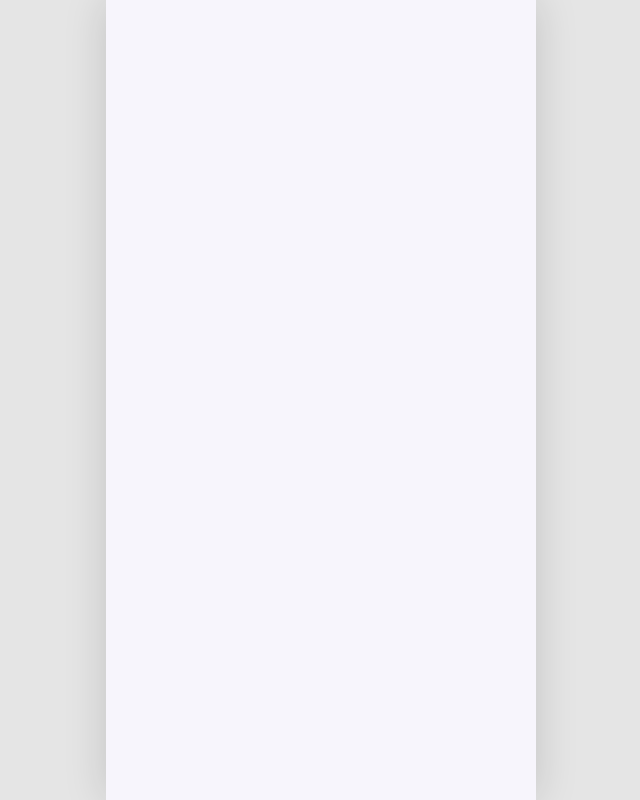
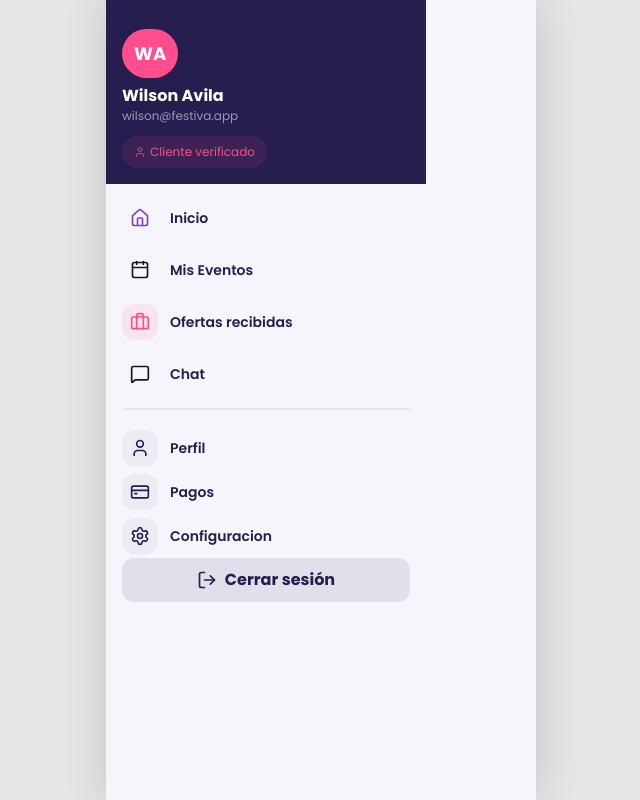
Before and after one commit to AlejandroGBC/Festiva, a Next.js app: page / in a window 1280 px wide. Shown: the whole page, without its empty margins (319-959 px from the left). Built offline with nearby package versions, Linux system fonts and the light colour scheme.

Commit message:
sidebar medianamente terminado

```diff
--- a/src/app/page.tsx
+++ b/src/app/page.tsx
@@ -1,2 +1,7 @@
+import Sidebar from "@/shared/components/Sidebar";
+
 export default function Home() {
+    return (
+        <Sidebar/>
+    );
 }
--- /dev/null
+++ b/src/shared/components/Sidebar.tsx
@@ -0,0 +1,108 @@
+import usuarioCliente from "../mocks/usuarioCliente";
+import { User, Home, Calendar, Briefcase, MessageSquare, CreditCard, Settings, LogOut } from "lucide-react";
+import Link from "next/link";
+
+const sidebarMainLinks = [
+    {
+        label: "Inicio",
+        href: "/cliente/inicio",
+        icon: Home,
+        color: "festiva-electric-violet"
+    },
+    {
+        label: "Mis Eventos",
+        href: "",
+        icon: Calendar,
+        color: "festiva-confetti-orange"
+    },
+    {
+        label: "Ofertas recibidas",
+        href: "",
+        icon: Briefcase,
+        color: "festiva-euphoric-pink"
+    },
+    {
+        label: "Chat",
+        href: "",
+        icon: MessageSquare,
+        color: "festiva-mint-neon"
+    }
+]
+
+const sidebarSecondaryLinks = [
+    {
+        label: "Perfil",
+        href: "",
+        icon: User,
+    },
+    {
+        label: "Pagos",
+        href: "",
+        icon: CreditCard,
+    },
+    {
+        label: "Configuracion",
+        href: "",
+        icon: Settings,
+    }
+]
+
+export function Sidebar() {
+    return (
+        <div className="w-80 h-full">
+            <div className="bg-festiva-midnight-blue px-4 pt-10 pb-4">
+                <span className="bg-festiva-euphoric-pink text-white rounded-[999px] p-3 h-auto items-center text-lg font-bold">
+                    {usuarioCliente.abreviatura}
+                </span>
+                <h1 className="text-white font-bold mt-4 mb-0">{usuarioCliente.nombre}</h1>
+                <p className="text-white/55 text-xs mb-3">{usuarioCliente.correo}</p>
+                <span className="flex items-center bg-festiva-euphoric-pink/10 text-festiva-euphoric-pink text-xs px-3 py-2 w-fit gap-1 rounded-[999px]">
+                    <User size={12} strokeWidth={1.5} />
+                    {usuarioCliente.clienteVerificado ? "Cliente verificado" : "Cliente no verificado"}
+                </span>
+            </div>
+            <div className="px-4">
+                <div className="flex flex-col gap-2 mt-3">
+                    {sidebarMainLinks.map((link) => {
+                        const Icon = link.icon;
+                        const color = link.color;
+                        return (
+                            <Link
+                                key={link.label}
+                                href={link.href}
+                                className="flex items-center gap-3 rounded-lg text-sm transition-colors py-1"
+                            >
+                                <Icon size={36} className={`text-${color} bg-${color}/10 p-2 rounded-xl`} />
+                                <span className="text-festiva-midnight-blue font-semibold">{link.label}</span>
+                            </Link>
+                        );
+                    })}
+                </div>
+                <div className="border-t-2 border-solid b-festiva-midnight-blue/45 mt-3 pt-4">
+                    {sidebarSecondaryLinks.map((link) => {
+                        const Icon = link.icon;
+                        return (
+                            <Link
+                                key={link.label}
+                                href={link.href}
+                                className="flex items-center gap-3 transition-colors text-sm text-festiva-midnight-blue font-semibold py-1"
+                            >
+                                <Icon size={36} className="bg-festiva-midnight-blue/5 p-2 rounded-xl" />
+                                <span>{link.label}</span>
+                            </Link>
+                        );
+                    })}
+                </div>
+            </div>
+
+            <div className="flex justify-center px-4">
+                <button className="flex items-center justify-center gap-2 w-full bg-festiva-midnight-blue/10 text-festiva-midnight-blue font-bold py-2.5 px-[1.125rem] rounded-xl">
+                    <LogOut size={20} />
+                    Cerrar sesión
+                </button>
+            </div>
+        </div>
+    );
+}
+
+export default Sidebar;
--- a/src/shared/mocks/usuarioCliente.ts
+++ b/src/shared/mocks/usuarioCliente.ts
@@ -3,7 +3,7 @@ export const usuarioCliente = {
     correo: "wilson@festiva.app",
     contrasenia: "Usuario1234@",
     abreviatura : "WA",
-    clienteVerificada: true
+    clienteVerificado: true
 };
 
 export default usuarioCliente;
```
